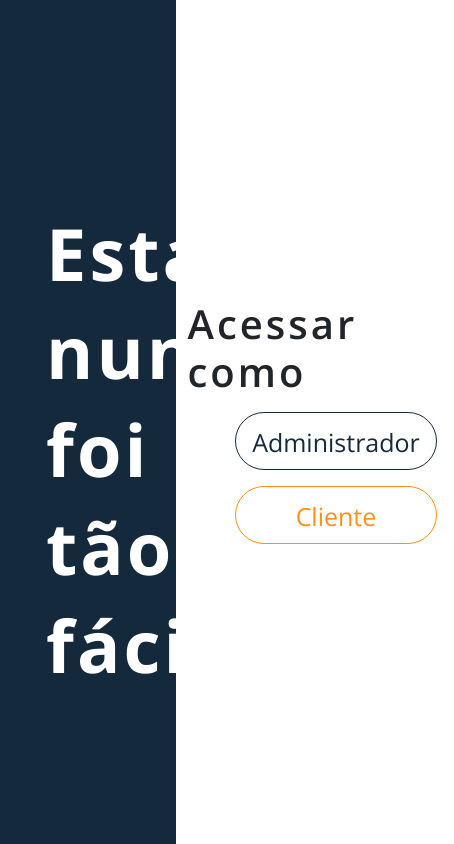
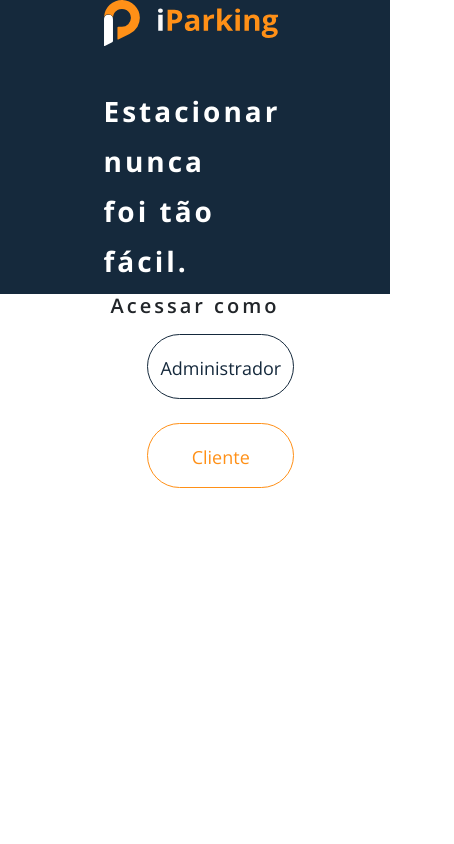
Before and after one commit to luisgomes01/iParking, a React (Vite) app: page / in a window 390 px wide. Shown: the whole page, 454 px wide, since content can reach past the window. Built offline with nearby package versions, Linux system fonts and the light colour scheme.

Commit message:
Remove box-shadow on focus

```diff
--- a/src/pages/home/Home.jsx
+++ b/src/pages/home/Home.jsx
@@ -7,16 +7,10 @@ import "./home.scss";
 export default function Home() {
   return (
     <main className="container-fluid d-flex p-0 home">
-      <section className="container-fluid left-container">
-        <div className="align-items-center d-flex flex-column gap-5 h-75 justify-content-center left-container-items mb-5 px-md-3 px-sm-3 w-100">
-          <img
-            className="logo"
-            alt="logo.svg"
-            height={80}
-            src={logo}
-            width={275}
-          />
-          <h2 className="text-left text-white">
+      <section className="container-fluid d-flex justify-content-end left-container">
+        <div className="d-flex flex-column h-100 justify-content-center left-container-items w-75">
+          <img className="logo" alt="logo.svg" src={logo} />
+          <h2 className="text-left text-white w-75">
             {CONSTANTS.PARK_WAS_NEVER_THAT_EASY}
           </h2>
         </div>
@@ -27,12 +21,12 @@ export default function Home() {
             <h2>{CONSTANTS.ACCESS_AS}</h2>
           </div>
           <div className="d-grid gap-3 col-6 mx-auto right-container-body">
-            <button type="button" className="btn btn-outline-dark btn-lg">
+            <button type="button" className="btn btn-outline-dark">
               <span className="align-middle w-100 h-100">
                 {CONSTANTS.ADMIN}
               </span>
             </button>
-            <button type="button" className="btn btn-outline-primary btn-lg">
+            <button type="button" className="btn btn-outline-primary mt-2">
               <span className="align-middle w-100 h-100">
                 {CONSTANTS.CUSTOMER}
               </span>
--- a/src/pages/home/home.scss
+++ b/src/pages/home/home.scss
@@ -9,17 +9,19 @@
     width: 45%;
 
     .left-container-items {
-      gap: 200px !important;
+      gap: 180px !important;
 
       .logo {
-        margin-right: 100px;
+        max-width: 275px;
+        max-height: 80px;
+        top: 100px;
       }
 
       h2 {
-        font-size: 72px;
+        font-size: 64px;
         font-weight: $font-weight-bold;
         line-height: 98px;
-        width: 55%;
+        max-width: 55%;
       }
     }
   }
@@ -42,6 +44,7 @@
           border-radius: 40px !important;
           font-size: 25px;
           font-weight: $font-weight-regular;
+          height: 65px;
         }
 
         .btn-outline-dark {
@@ -59,6 +62,11 @@
           color: $orange;
         }
 
+        .btn-outline-primary:focus,
+        .btn-outline-dark:focus {
+          box-shadow: none;
+        }
+
         .btn-outline-primary:hover {
           background-color: $orange;
           color: #fff;
@@ -66,4 +74,146 @@
       }
     }
   }
+
+  @media (max-width: 1438.98px) {
+    .left-container {
+      .left-container-items {
+        gap: 100px !important;
+        .logo {
+          margin-right: 40px;
+        }
+
+        h2 {
+          font-size: 40px;
+          font-weight: $font-weight-bold;
+          line-height: 60px;
+          width: 55%;
+        }
+      }
+    }
+
+    .right-container {
+      .right-container-title {
+        h2 {
+          font-size: 35px !important;
+          font-weight: $font-weight-semibold;
+        }
+      }
+      .right-container-body {
+        button {
+          border-radius: 40px !important;
+          font-size: 23px !important;
+          font-weight: $font-weight-regular;
+        }
+      }
+    }
+  }
+
+  @media (max-width: 767.98px) {
+    .left-container {
+      .left-container-items {
+        gap: 50 !important;
+        .logo {
+          margin-right: 0px;
+        }
+
+        h2 {
+          font-size: 30px;
+          font-weight: $font-weight-bold;
+          line-height: 60px;
+          width: 55%;
+        }
+      }
+    }
+
+    .right-container {
+      .right-container-title {
+        h2 {
+          font-size: 30px !important;
+          font-weight: $font-weight-semibold;
+        }
+      }
+      .right-container-body {
+        button {
+          border-radius: 40px !important;
+          font-size: 19px !important;
+          font-weight: $font-weight-regular;
+        }
+      }
+    }
+  }
 }
+
+@media (max-width: 575.98px) {
+  .home {
+    flex-direction: column !important;
+    width: 100% !important;
+    .left-container {
+      width: 100%;
+      .left-container-items {
+        gap: 40px !important;
+
+        .logo {
+          margin-right: 100px;
+          max-width: 275px;
+          max-height: 80px;
+        }
+
+        h2 {
+          font-size: 28px;
+          font-weight: $font-weight-bold;
+          line-height: 50px;
+          max-width: 55%;
+        }
+      }
+    }
+
+    .right-container {
+      width: 55%;
+
+      .right-container-content {
+        height: 100%;
+
+        .right-container-title {
+          h2 {
+            font-size: 20px !important;
+            font-weight: $font-weight-semibold;
+          }
+        }
+
+        .right-container-body {
+          button {
+            border-radius: 40px !important;
+            font-size: 18px !important;
+            font-weight: $font-weight-regular;
+          }
+
+          .btn-outline-dark {
+            border-color: $dark;
+            color: $dark;
+          }
+
+          .btn-outline-dark:hover {
+            background-color: $dark;
+            color: #fff;
+          }
+
+          .btn-outline-primary {
+            border-color: $orange;
+            color: $orange;
+          }
+
+          .btn-outline-primary:focus,
+          .btn-outline-dark:focus {
+            box-shadow: none;
+          }
+
+          .btn-outline-primary:hover {
+            background-color: $orange;
+            color: #fff;
+          }
+        }
+      }
+    }
+  }
+}
```
